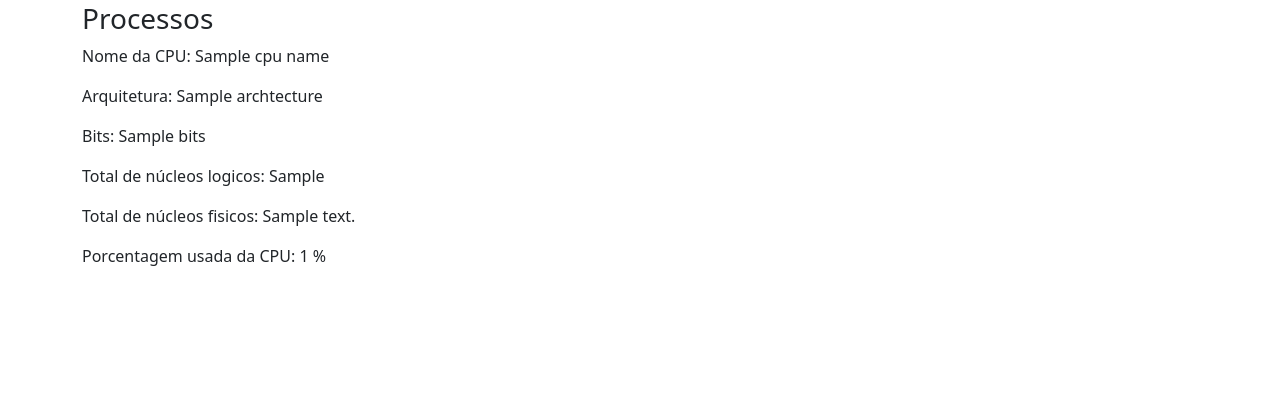
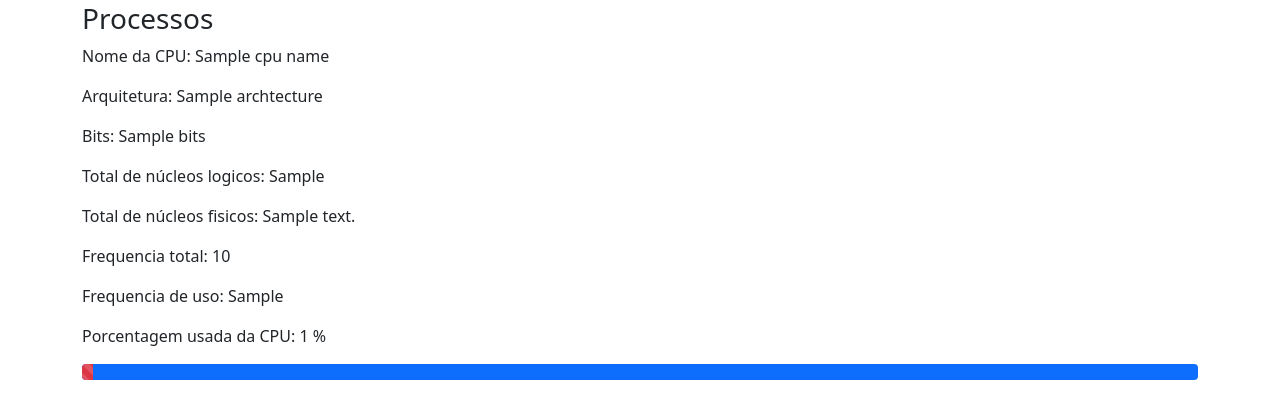
Before and after one commit to Cunhaaa332/ProjetoDeBlocoPython, a Django app: template gerenciador_de_tarefas/templates/processo.html in a window 1280 px wide. Shown: the part 78-497 px from the top of the page. Run offline with Django 3.2, Linux system fonts and the light colour scheme; the template is opened without the code that fills it: most values are stand-ins (such as "Sample title", 1, 10 or a date in 2020).

Commit message:
add progress bar

```diff
--- a/gerenciador_de_tarefas/templates/processo.html
+++ b/gerenciador_de_tarefas/templates/processo.html
@@ -11,6 +11,21 @@
     <p>Bits: {{ bits }}</p>
     <p>Total de núcleos logicos: {{ nucleos_logic_tot }}</p>
     <p>Total de núcleos fisicos: {{ nucleos_fisic_tot }}</p>
-    <p>Porcentagem usada da CPU: {{ cpu_percent }} %</p>
+    <p>Frequencia total: {{ freq_total }}</p>
+    <p>Frequencia de uso: {{ freq_uso }}</p>
+    <p id="cpu_porcentagem">Porcentagem usada da CPU: {{ cpu_percent }} %</p>
 </div>
+
+<div class="progress bg-primary">
+    <div class="progress-bar progress-bar-striped bg-danger" role="progressbar" aria-valuenow="100" aria-valuemin="0"
+        id="progress-bar-cpu" aria-valuemax="100"></div>
+</div>
+<script>
+    let paragrafo = document.getElementById("cpu_porcentagem").innerHTML
+    let ar_paragrafo = paragrafo.split(" ")
+    let porcentagem = ar_paragrafo[4]
+    console.log(porcentagem)
+    let progress = document.getElementById("progress-bar-cpu")
+    progress.style.width = porcentagem + "%"
+</script>
 {% endblock %}
--- a/gerenciador_de_tarefas/views.py
+++ b/gerenciador_de_tarefas/views.py
@@ -24,6 +24,8 @@ def processo(request):
         'archtecture': cpuinfo.get_cpu_info()['arch'],
         'bits': cpuinfo.get_cpu_info()['bits'],
         'nucleos_logic_tot': psutil.cpu_count(logical = True),
+        'freq_total': psutil.cpu_freq().max,
+        'freq_uso': psutil.cpu_freq().current,
         'nucleos_fisic_tot': psutil.cpu_count(logical = False),
         'cpu_percent': psutil.cpu_percent(),
     }
```
Also changed, not shown: gerenciador_de_tarefas/templates/index.html (+13 -1 lines), gerenciador_de_tarefas/templates/memoria.html (+13 -1 lines).
